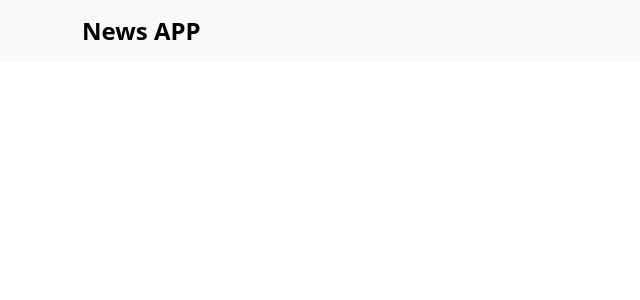
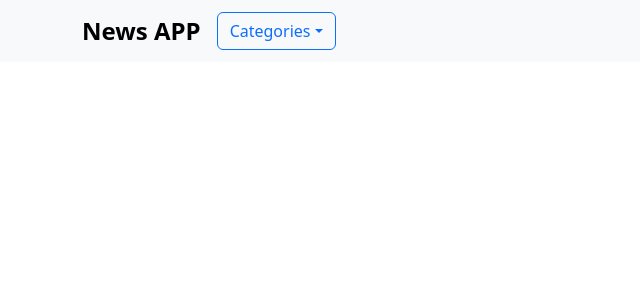
Before and after one commit to Chanuka999/NEWS_APP, a JavaScript app in the folder my-app/: page / in a window 1280 px wide. Shown: the top 300 px of the page, without its empty margins (0-640 px from the left). Built offline with nearby package versions, Linux system fonts and the light colour scheme; the HTML template or start-up script is replaced by a standard one.

Commit message:
Apply Dropdown menu and dropdown item

```diff
--- a/my-app/src/App.js
+++ b/my-app/src/App.js
@@ -1,4 +1,4 @@
-import{Row, Col, Navbar, Form, FormControl, Button, Dropdown, Container} from "react-bootstrap";
+import{Row, Col, Nav, Navbar, Form, FormControl, Button, Dropdown, Container} from "react-bootstrap";
 
 
 
@@ -10,9 +10,32 @@ function App(){
       <Navbar.Brand href="/" className="fw-bold fs-4">
         News APP
       </Navbar.Brand>
+
+      <Navbar.Toggle aria-controls="navbar-nav" />
+
+      <Navbar.Collapse id="navbar-nav">
+        <Nav className="me-auto">
+             <Dropdown>
+               <Dropdown.Toggle variant="outline-primary">
+                Categories
+               </Dropdown.Toggle>
+               <Dropdown.Menu>
+                <Dropdown.Item>word</Dropdown.Item>
+                <Dropdown.Item>word</Dropdown.Item>
+                <Dropdown.Item>word</Dropdown.Item>
+                <Dropdown.Item>word</Dropdown.Item>
+                <Dropdown.Item>word</Dropdown.Item>
+
+               </Dropdown.Menu>
+             </Dropdown>
+        </Nav>
+
+
+
+      </Navbar.Collapse>
     </Container>
    </Navbar>
    </>
-  )
+  );
 }
 export default App
```
